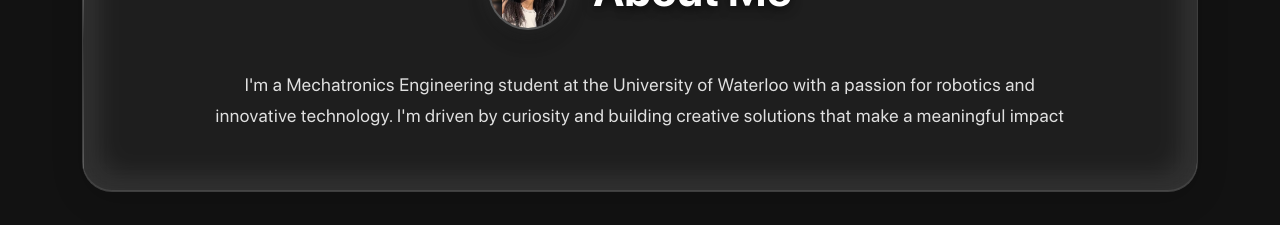
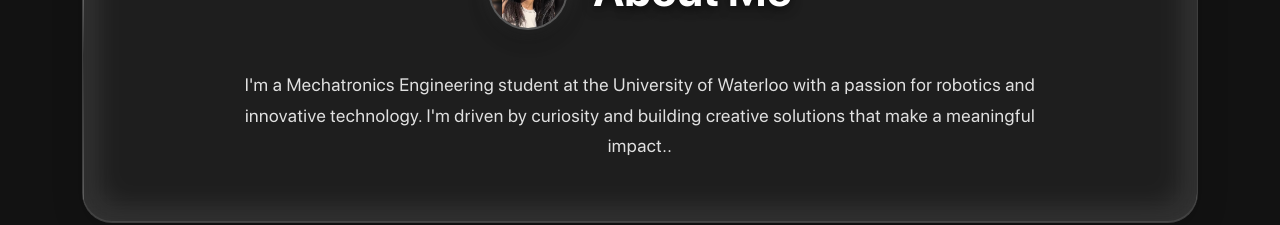
Before and after one commit to diyanair1/personal-website, a React (Vite) app: page / in a window 1280 px wide. Shown: the part 971-1196 px from the top of the page. Built offline with nearby package versions, Linux system fonts and the light colour scheme.

Commit message:
Update about section

```diff
--- a/src/components/About.jsx
+++ b/src/components/About.jsx
@@ -24,7 +24,7 @@ export const About = () => {
 
                             <div className="about-content">
                                 <p>I'm a Mechatronics Engineering student at the University of Waterloo with a passion for robotics and innovative technology.
-                                    I'm driven by curiosity and building creative solutions that make a meaningful impact</p>
+                                    I'm driven by curiosity and building creative solutions that make a meaningful impact..</p>
                             </div>
                         </div>
                     </Col>
```
